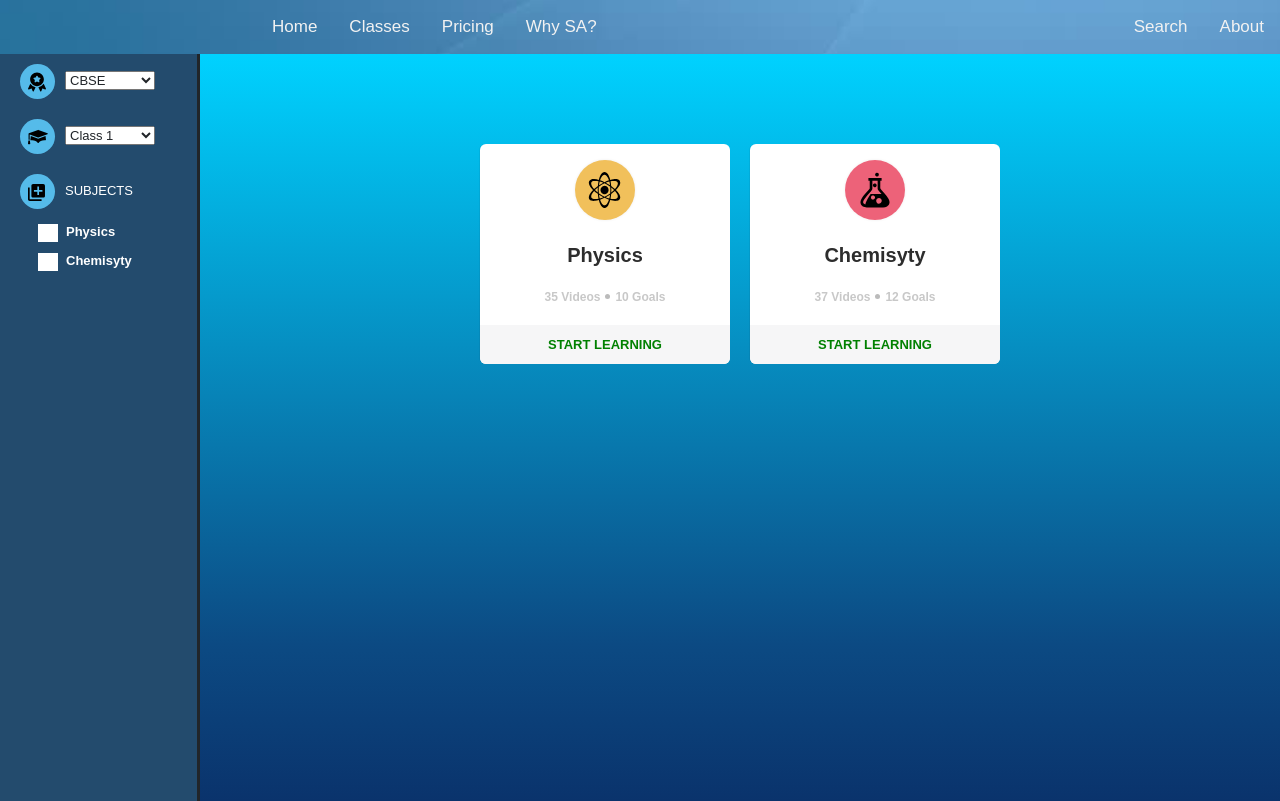
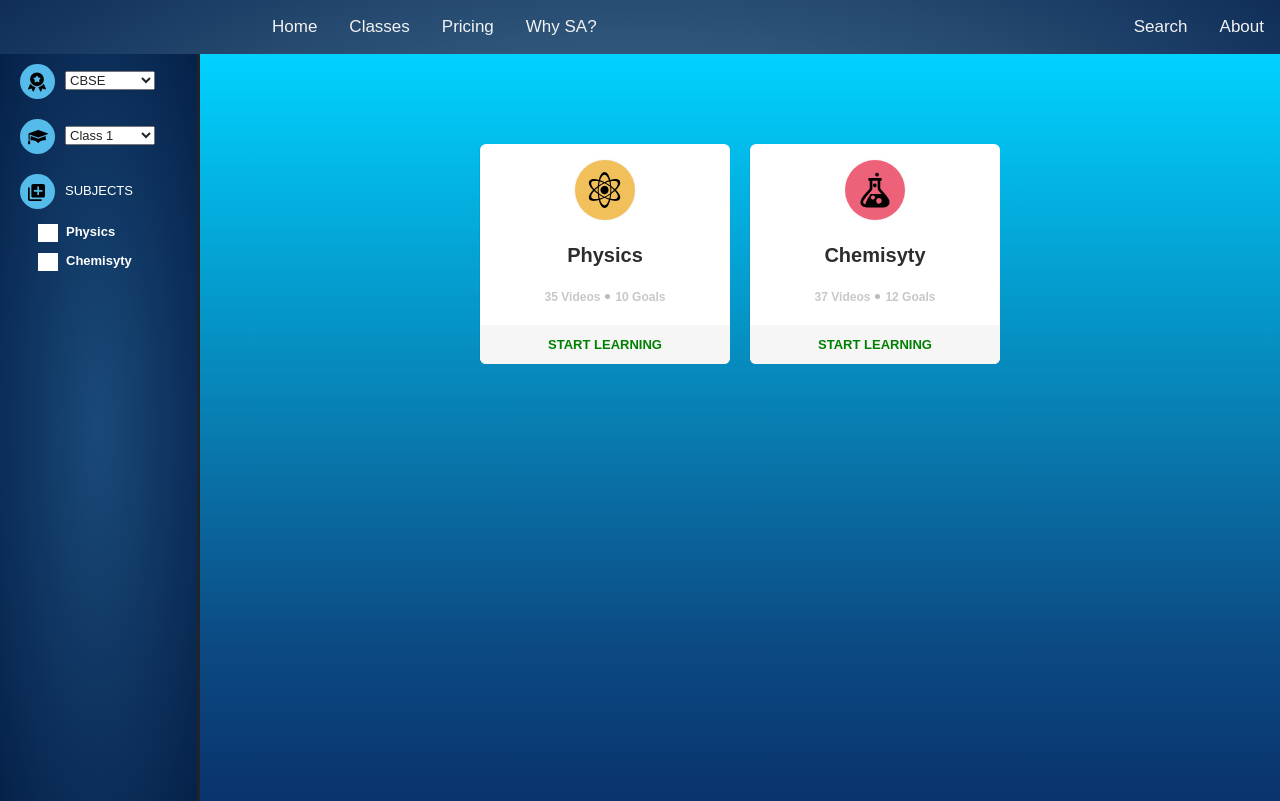
Before and after one commit to vikash-techy/TeamWork, an Angular app in the folder StudentArchitect/: page /class in a window 1280 px wide. Built offline with nearby package versions, Linux system fonts and the light colour scheme.

Commit message:
Updated home background color

```diff
--- a/StudentArchitect/src/app/app.component.css
+++ b/StudentArchitect/src/app/app.component.css
@@ -1,11 +1,13 @@
 #main-component {
-    background: url("../images/SA_bck_image.jpg");
+    /* background: url("../images/SA_bck_image.jpg"); */
+    background-image: radial-gradient( #15658aa8 ,#0f2d58)!important;
+    /* background-image: conic-gradient(red, yellow, lime, aqua, blue, magenta, red) !important; */
     /* height: 100%; */
     margin: 0;
     /* Center and scale the image nicely */
-    background-position: center;
+    /* background-position: center;
     background-repeat: no-repeat;
-    background-size: cover;
+    background-size: cover; */
 
     /* Set rules to fill background */
   min-height: 100%;
--- a/StudentArchitect/src/app/class/class.component.css
+++ b/StudentArchitect/src/app/class/class.component.css
@@ -16,7 +16,8 @@
   min-width: 200px;
   border-right: solid;
   align-items: flex-start;
-  background-color: #234b6d;
+  /* background-color: #000000d8; */
+  background-image: radial-gradient(#04396de8,#052149 )!important;
 }
 
 .leftnav_content {
```
